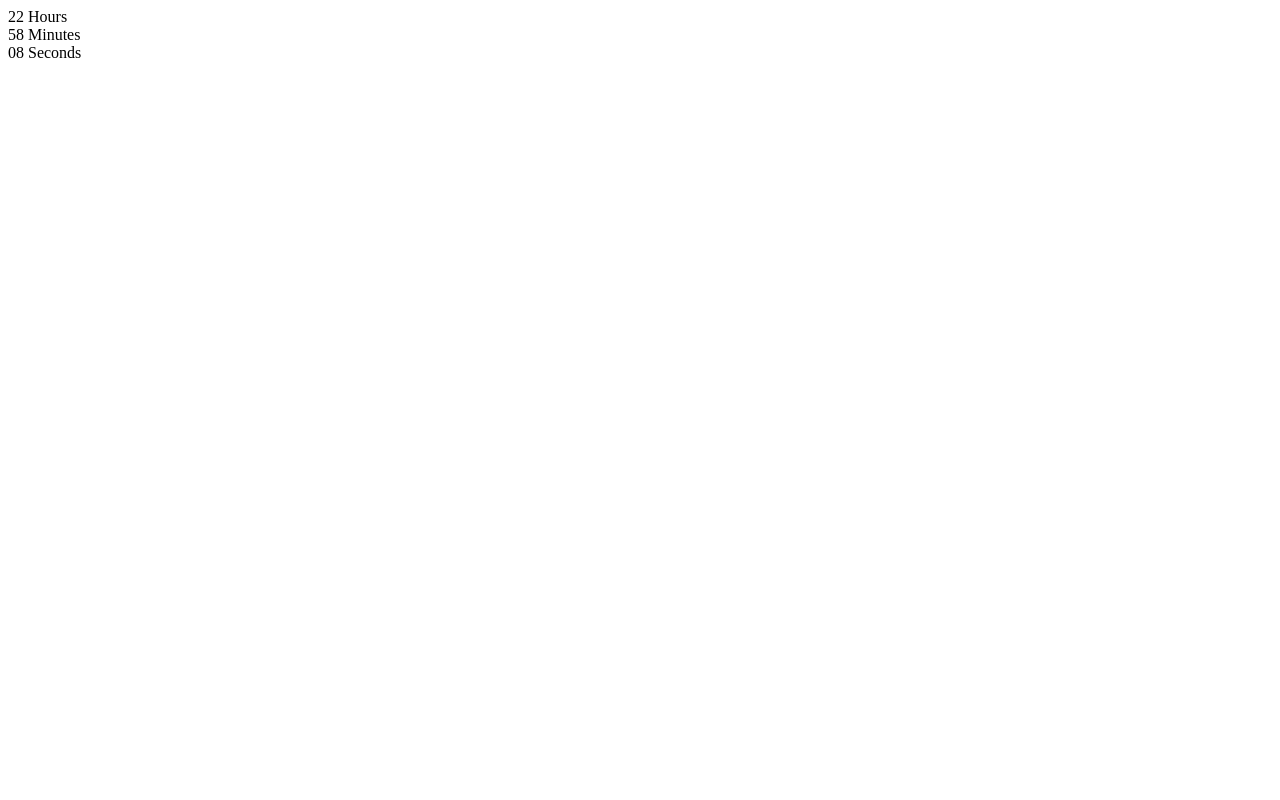
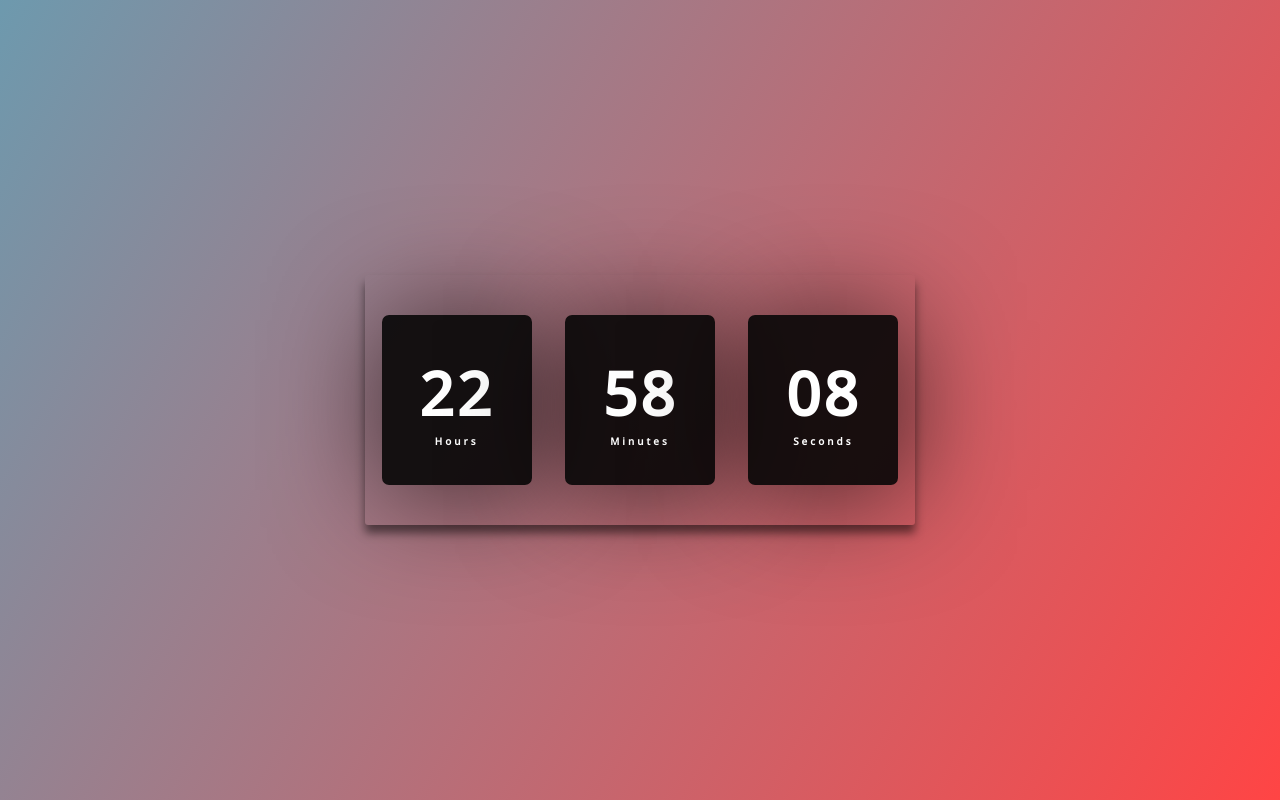
Before and after one commit to zsskayr0/digital-clock, a plain HTML site: page index.html in a window 1280 px wide. Drawn offline with nearby package versions, Linux system fonts and the light colour scheme.

Commit message:
Update style.css

```diff
--- a/style.css
+++ b/style.css
@@ -1,61 +1,50 @@
-const calc_hour = document.getElementById('hour');
-const gradientColors = [
-  { hour: 0, color: '#2e004f' },    // Madrugada
-  { hour: 5, color: '#FF8E00' },     // Nascer do sol
-  { hour: 7, color: '#8AD4FF' },     // Manhã
-  { hour: 13, color: '#008B9F' },    // Tarde
-  { hour: 17, color: '#000428' },    // Noite
-];
+@import url('https://fonts.googleapis.com/css2?family=Open+Sans:wght@300;400;500&display=swap');
 
-function updateTime() {
-  const datetoday = new Date();
-  let hr = datetoday.getHours();
-  let mn = datetoday.getMinutes();
-  let se = datetoday.getSeconds();
-
-  if (hr < 10) hr = '0' + hr;
-  if (mn < 10) mn = '0' + mn;
-  if (se < 10) se = '0' + se;
-
-  calc_hour.textContent = hr;
-
-  updateGradient(hr, mn);
+* {
+    margin: 0;
+    padding: 0;
+    font-family: 'Open Sans', sans-serif;
 }
 
-function updateGradient(hour, minute) {
-  const body = document.body;
-  const colorIndex = findColorIndex(hour);
-
-  const prevColor = gradientColors[colorIndex].color;
-  const nextColor = gradientColors[colorIndex + 1].color;
-
-  const percentage = calculatePercentage(hour, colorIndex);
-
-  const gradient = `linear-gradient(120deg, ${prevColor} ${percentage}%, ${nextColor} ${percentage}%)`;
-  body.style.background = gradient;
+body {
+    height: 100vh;
+    background: linear-gradient(120deg, #53879fd8, #ff2525da);
+    display: flex;
+    flex-direction: column;
+    align-items: center;
+    justify-content: center;
 }
 
-function findColorIndex(hour) {
-  let index = 0;
-
-  for (let i = 0; i < gradientColors.length - 1; i++) {
-    if (hour >= gradientColors[i].hour && hour < gradientColors[i + 1].hour) {
-      index = i;
-      break;
-    }
-  }
-
-  return index;
+.clock {
+    display: flex;
+    align-items: center;
+    justify-content: space-around;
+    height: 250px;
+    width: 550px;
+    background: transparent;
+    border-radius: 3px;
+    box-shadow: 0px 8px 10px rgba(0, 0, 0, .5);
 }
 
-function calculatePercentage(hour, index) {
-  const startHour = gradientColors[index].hour;
-  const endHour = gradientColors[index + 1].hour;
-  const range = endHour - startHour;
-  const offset = hour - startHour;
-
-  return (offset / range) * 100;
+.clock div {
+    height: 170px;
+    width: 150px;
+    display: flex;
+    flex-direction: column;
+    align-items: center;
+    justify-content: center;
+    color: #fff;
+    background: rgba(5, 5, 5, 0.9);
+    box-shadow: 5px 5px 115px rgba(0, 0, 0, .7);
+    border-radius: 7px;
+    letter-spacing: 3px;
 }
 
-// Iniciar a atualização do gradiente
-setInterval(updateTime, 1000);
+.clock span {
+    font-weight: bolder;
+    font-size: 60px;
+}
+
+.clock span.time {
+    font-size: 10px;
+}
```
